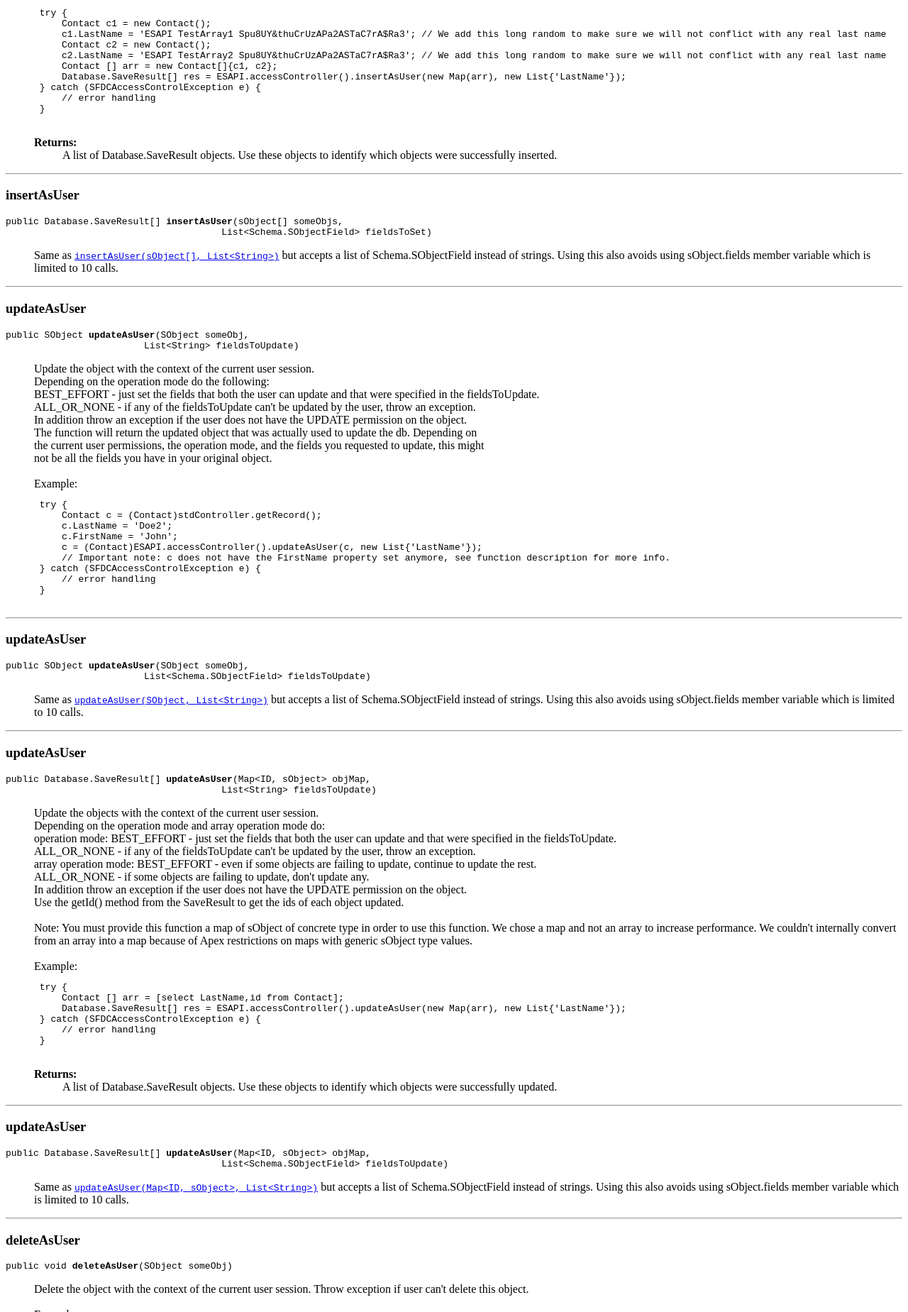
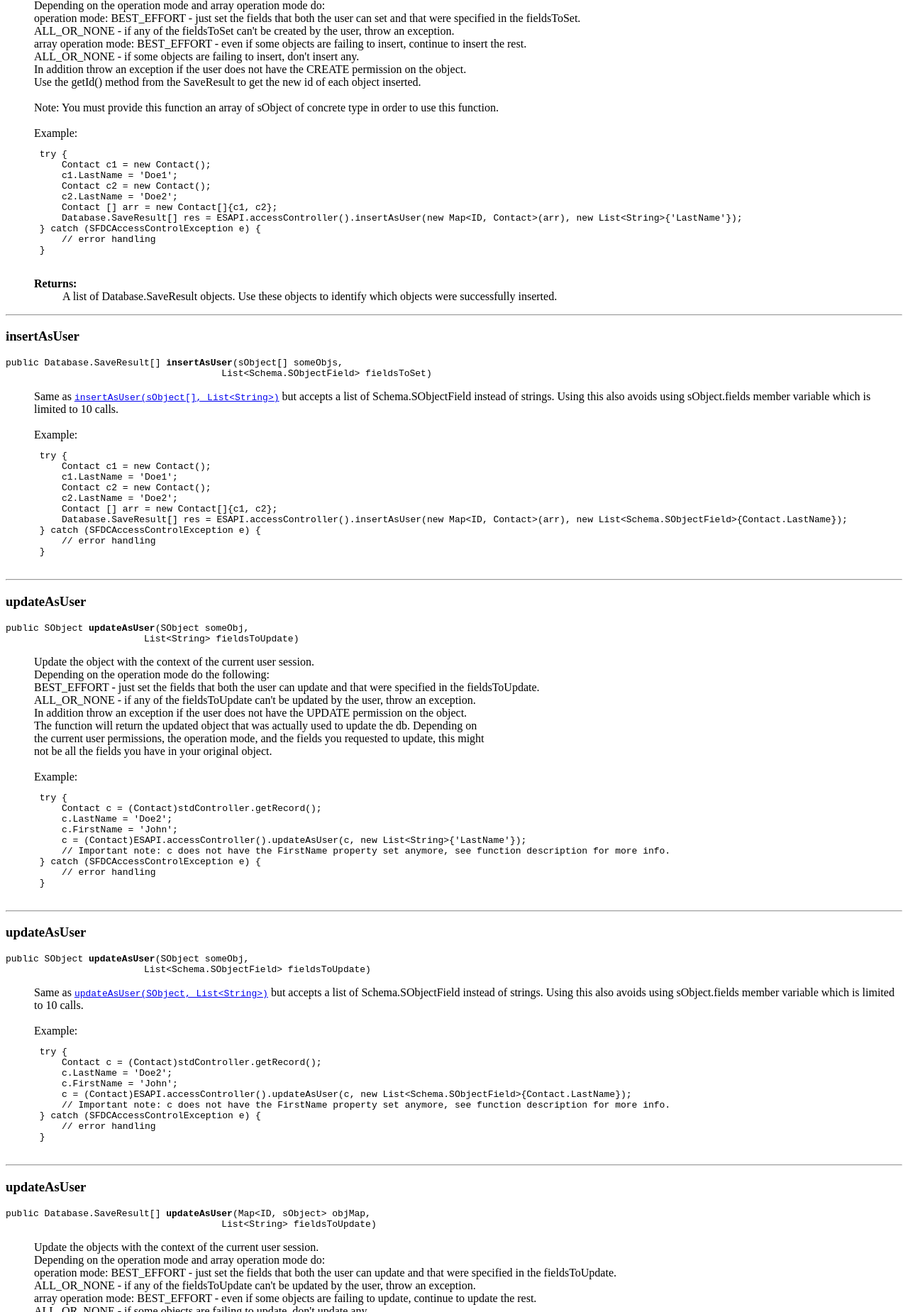
Before and after one commit to forcedotcom/force-dot-com-esapi, a plain HTML site: page doc/SFDCAccessController.html in a window 1280 px wide. Shown: the part 3602-5451 px from the top of the page at 71% size. Drawn offline with Linux system fonts and the light colour scheme.

Commit message:
Minor comment changes, and added some more examples for the new functions I added in r42.

```diff
--- a/doc/SFDCAccessController.html
+++ b/doc/SFDCAccessController.html
@@ -455,7 +455,7 @@ public SObject <B>insertAsUser</B>(SObject&nbsp;someObj,
      Contact c = new Contact();
      c.LastName = 'Doe';
      c.FirstName = 'John';
-     c = (Contact)ESAPI.accessController().insertAsUser(c, new List<String>{'LastName'});
+     c = (Contact)ESAPI.accessController().insertAsUser(c, new List&lt;String&gt;{'LastName'});
      // Important note: c does not have the FirstName property set anymore, see function description for more info.
  } catch (SFDCAccessControlException e) {
      // error handling
@@ -477,7 +477,20 @@ public SObject <B>insertAsUser</B>(SObject&nbsp;someObj,
 <DD>Same as <a href="SFDCAccessController.html#insertAsUser%28SObject,%20List%3CString%3E%29">
  <code>insertAsUser(SObject, List&lt;String&gt;)</code></a>
  but accepts a list of Schema.SObjectField instead of strings. Using this also avoids using sObject.fields
- member variable which is limited to 10 calls.
+ member variable which is limited to 10 calls.<br><br>
+
+ Example:<br>
+ <PRE>
+ try {
+     Contact c = new Contact();
+     c.LastName = 'Doe';
+     c.FirstName = 'John';
+     c = (Contact)ESAPI.accessController().insertAsUser(c, new List&lt;Schema.SObjectField&gt;{Contact.LastName});
+     // Important note: c does not have the FirstName property set anymore, see function description for more info.
+ } catch (SFDCAccessControlException e) {
+     // error handling
+ }
+ </PRE>
 <P>
 <DD><DL>
 </DL>
@@ -508,11 +521,11 @@ public Database.SaveResult[] <B>insertAsUser</B>(sObject[]&nbsp;someObjs,
  <PRE>
  try {
      Contact c1 = new Contact();
-     c1.LastName = 'ESAPI TestArray1 Spu8UY&thuCrUzAPa2ASTaC7rA$Ra3'; // We add this long random to make sure we will not conflict with any real last name
+     c1.LastName = 'Doe1';
      Contact c2 = new Contact();
-     c2.LastName = 'ESAPI TestArray2 Spu8UY&thuCrUzAPa2ASTaC7rA$Ra3'; // We add this long random to make sure we will not conflict with any real last name
+     c2.LastName = 'Doe2';
      Contact [] arr = new Contact[]{c1, c2};
-     Database.SaveResult[] res = ESAPI.accessController().insertAsUser(new Map<ID, Contact>(arr), new List<String>{'LastName'});
+     Database.SaveResult[] res = ESAPI.accessController().insertAsUser(new Map&lt;ID, Contact&gt;(arr), new List&lt;String&gt;{'LastName'});
  } catch (SFDCAccessControlException e) {
      // error handling
  }
@@ -534,7 +547,21 @@ public Database.SaveResult[] <B>insertAsUser</B>(sObject[]&nbsp;someObjs,
 <DD>Same as <a href="SFDCAccessController.html#insertAsUser%28sObject[],%20List%3CString%3E%29">
  <code>insertAsUser(sObject[], List&lt;String&gt;)</code></a>
  but accepts a list of Schema.SObjectField instead of strings. Using this also avoids using sObject.fields
- member variable which is limited to 10 calls.
+ member variable which is limited to 10 calls.<br><br>
+
+ Example:<br>
+ <PRE>
+ try {
+     Contact c1 = new Contact();
+     c1.LastName = 'Doe1';
+     Contact c2 = new Contact();
+     c2.LastName = 'Doe2';
+     Contact [] arr = new Contact[]{c1, c2};
+     Database.SaveResult[] res = ESAPI.accessController().insertAsUser(new Map&lt;ID, Contact&gt;(arr), new List&lt;Schema.SObjectField&gt;{Contact.LastName});
+ } catch (SFDCAccessControlException e) {
+     // error handling
+ }
+ </PRE>
 <P>
 <DD><DL>
 </DL>
@@ -563,7 +590,7 @@ public SObject <B>updateAsUser</B>(SObject&nbsp;someObj,
      Contact c = (Contact)stdController.getRecord();
      c.LastName = 'Doe2';
      c.FirstName = 'John';
-     c = (Contact)ESAPI.accessController().updateAsUser(c, new List<String>{'LastName'});
+     c = (Contact)ESAPI.accessController().updateAsUser(c, new List&lt;String&gt;{'LastName'});
      // Important note: c does not have the FirstName property set anymore, see function description for more info.
  } catch (SFDCAccessControlException e) {
      // error handling
@@ -585,7 +612,20 @@ public SObject <B>updateAsUser</B>(SObject&nbsp;someObj,
 <DD>Same as <a href="SFDCAccessController.html#updateAsUser%28SObject,%20List%3CString%3E%29">
  <code>updateAsUser(SObject, List&lt;String&gt;)</code></a>
  but accepts a list of Schema.SObjectField instead of strings. Using this also avoids using sObject.fields
- member variable which is limited to 10 calls.
+ member variable which is limited to 10 calls.<br><br>
+
+ Example:<br>
+ <PRE>
+ try {
+     Contact c = (Contact)stdController.getRecord();
+     c.LastName = 'Doe2';
+     c.FirstName = 'John';
+     c = (Contact)ESAPI.accessController().updateAsUser(c, new List&lt;Schema.SObjectField&gt;{Contact.LastName});
+     // Important note: c does not have the FirstName property set anymore, see function description for more info.
+ } catch (SFDCAccessControlException e) {
+     // error handling
+ }
+ </PRE>
 <P>
 <DD><DL>
 </DL>
@@ -618,7 +658,7 @@ public Database.SaveResult[] <B>updateAsUser</B>(Map&lt;ID, sObject&gt;&nbsp;obj
  <PRE>
  try {
      Contact [] arr = [select LastName,id from Contact];
-     Database.SaveResult[] res = ESAPI.accessController().updateAsUser(new Map<ID, Contact>(arr), new List<String>{'LastName'});
+     Database.SaveResult[] res = ESAPI.accessController().updateAsUser(new Map&lt;ID, Contact&gt;(arr), new List&lt;String&gt;{'LastName'});
  } catch (SFDCAccessControlException e) {
      // error handling
  }
@@ -640,7 +680,17 @@ public Database.SaveResult[] <B>updateAsUser</B>(Map&lt;ID, sObject&gt;&nbsp;obj
 <DD>Same as <a href="SFDCAccessController.html#updateAsUser%28Map%3CID,%20sObject%3E,%20List%3CString%3E%29">
  <code>updateAsUser(Map&lt;ID, sObject&gt;, List&lt;String&gt;)</code></a>
  but accepts a list of Schema.SObjectField instead of strings. Using this also avoids using sObject.fields
- member variable which is limited to 10 calls.
+ member variable which is limited to 10 calls.<br><br>
+
+ Example:<br>
+ <PRE>
+ try {
+     Contact [] arr = [select LastName,id from Contact];
+     Database.SaveResult[] res = ESAPI.accessController().updateAsUser(new Map&lt;ID, Contact&gt;(arr), new List&lt;Schema.SObjectField&gt;{Contact.LastName});
+ } catch (SFDCAccessControlException e) {
+     // error handling
+ }
+ </PRE>
 <P>
 <DD><DL>
 </DL>
```
Also changed, not shown: 1 other file.
